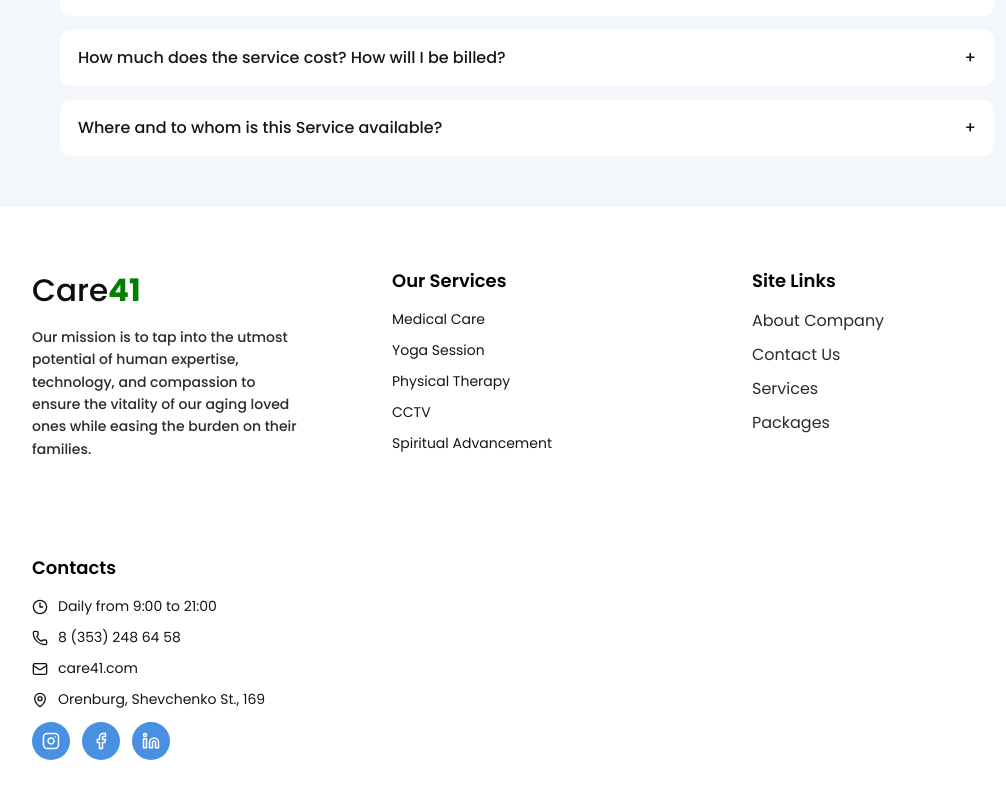
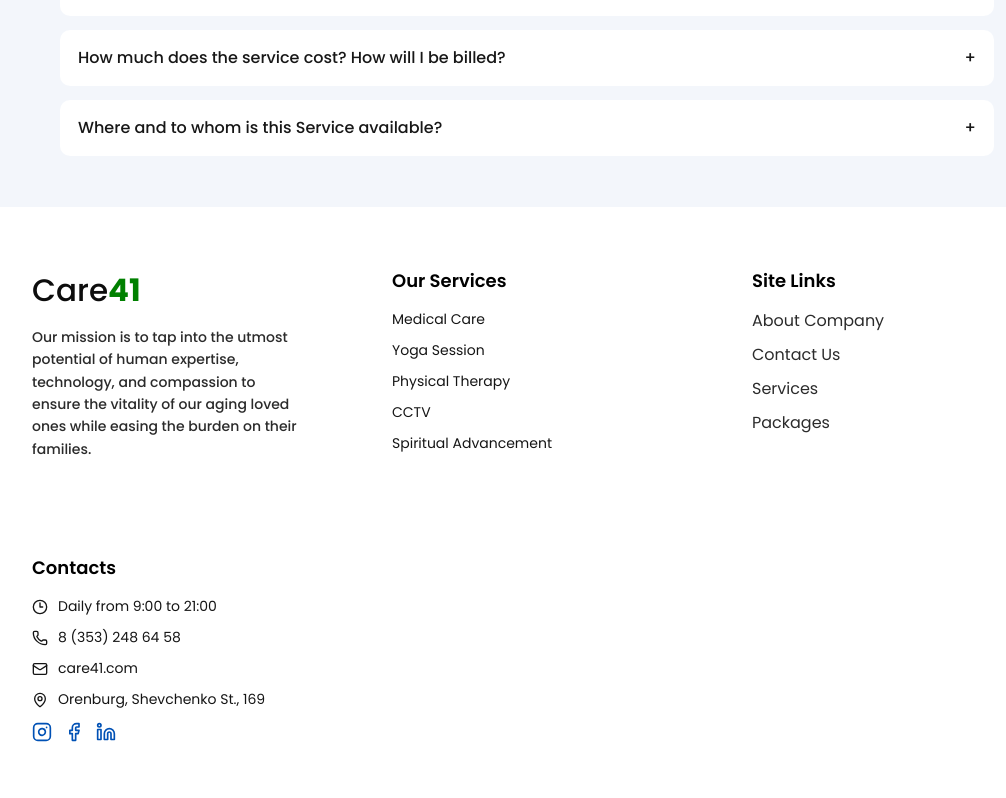
Before and after one commit to primaayushikumbhare25/care41-practice, a Next.js app: page / in a window 1280 px wide. Shown: the part 4807-5605 px from the top of the page, without its empty margins (113-1119 px from the left). Built offline with nearby package versions, Linux system fonts and the light colour scheme.

Commit message:
Apply review feedback and add footer data mapping

```diff
--- a/components/CaregiverService/index.css
+++ b/components/CaregiverService/index.css
@@ -4,7 +4,7 @@
   padding: 60px 20px;
 }
 
-/* .caregiver-card {
+ .caregiver-card {
   background-color: #6cc57c;
   border-radius: 14px;
   width: 100%;
@@ -12,21 +12,8 @@
   padding: 50px;
   display: flex;
   justify-content: space-between;
-  align-items: center;
-} */
- .caregiver-card {
-  background-color: #6cc57c;
-  border-radius: 14px;
-  width: 100%;
-  max-width: 1200px;
-  padding: 50px 50px 50px 50px;
-  display: flex;
-  justify-content: space-between;
   align-items: flex-end;
 }
-
-
-/* LEFT */
 
 .caregiver-left {
   width: 55%;
@@ -78,8 +65,6 @@
   opacity: 0.9;
 }
 
-/* RIGHT IMAGE */
-
 .caregiver-right img {
   object-fit: contain;
   margin-bottom: -50px;
@@ -110,9 +95,6 @@
   font-size: 15px;
 }
 
-
-
-
 @media (max-width: 900px) {
   .caregiver-card {
     flex-direction: column;
--- a/components/CaregiverService/index.tsx
+++ b/components/CaregiverService/index.tsx
@@ -1,4 +1,3 @@
-
 "use client";
 import React, { useState } from "react";import Image from "next/image";
 import "./index.css";
@@ -42,7 +41,6 @@ export default function CaregiverService() {
              value = {email}
              onChange = {(e) => setEmail(e.target.value)}
              />
-            {/* <input type="tel" placeholder="+91 Phone number (optional)" /> */}
             <div className="phone-group">
               <select>
                 <option value="+91">+91</option>
--- /dev/null
+++ b/components/Footer/footer.ts
@@ -0,0 +1,29 @@
+import { Clock3, Facebook, Instagram, Linkedin, Mail, MapPin, Phone } from "lucide-react";
+
+export const services = [
+  "Medical Care",
+  "Yoga Session",
+  "Physical Therapy",
+  "CCTV",
+  "Spiritual Advancement",
+];
+
+export const siteLinks = [
+  { name: "About Company", path: "/aboutcompany" },
+  { name: "Contact Us", path: "contactus" },
+  { name: "Services", path: "/services" },
+  { name: "Packages", path: "/packages" },
+];
+
+export const socialDetails = [
+  { icon: Clock3, text: "Daily from 9:00 to 21:00" },
+  { icon: Phone, text: "8 (353) 248 64 58" },
+  { icon: Mail, text: "care41.com" },
+  { icon: MapPin, text: "Orenburg, Shevchenko St., 169" },
+];
+
+export const socialLinks = [
+  { icon: Instagram, link: "https://www.instagram.com/" },
+  { icon: Facebook, link: "https://www.facebook.com/" },
+  { icon: Linkedin, link: "https://www.linkedin.com/login" },
+];
--- a/components/Footer/index.tsx
+++ b/components/Footer/index.tsx
@@ -1,20 +1,16 @@
 import Link from "next/link";
 import "./index.css";
 import {
-  Clock3,
-  Linkedin,
-  Facebook,
-  Instagram,
-  Mail,
-  MapPin,
-  Phone,
-  LinkedinIcon,
-} from "lucide-react";
+  services ,
+  siteLinks ,
+  socialLinks,
+  socialDetails,
+}from "./footer"
 
 export default function Footer() {
   return (
     <footer className="footer">
-      {/* About Section */}
+
       <div className="footer-box">
         <div className="about-website">
           <h1 className="footer-logo">
@@ -32,81 +28,46 @@ export default function Footer() {
       <div className="footer-section">
         <h1 className="footer-title">Our Services</h1>
         <ul className="footer-list">
-          <li className="footer-item">Medical Care</li>
-          <li className="footer-item">Yoga Session</li>
-          <li className="footer-item">Physical Therapy</li>
-          <li className="footer-item">CCTV</li>
-          <li className="footer-item">Spiritual Advancement</li>
+         {services.map((service , index) => (
+          <li key = {index} className = "footer-item">
+            {service}
+          </li>
+         ))}
         </ul>
       </div>
 
-      {/* Site Links Section */}
+
       <div className="footer-section">
         <h1 className="footer-title">Site Links</h1>
         <ul className="footer-list">
-          <li className="footer-item">
-            <Link className="footer-link" href="/aboutcompany">
-              About Company
-            </Link>
-          </li>
-          <li className="footer-item">
-            <Link className="footer-link" href="/contactus">
-              Contact Us
-            </Link>
-          </li>
-          <li className="footer-item">
-            <Link className="footer-link" href="/services">
-              Services
-            </Link>
-          </li>
-          <li className="footer-item">
-            <Link className="footer-link" href="/packages">
-              Packages
-            </Link>
-          </li>
+          {siteLinks.map((item, index) => (
+            <li key={index} className="footer-item">
+              <Link className="footer-link" href={item.path}>
+                {item.name}
+              </Link>
+            </li>
+          ))}
         </ul>
       </div>
 
       <div className="footer-section">
         <h1 className="footer-title">Contacts</h1>
+        {socialDetails.map((item , index) => {
+          const Icon = item.icon;
+          return(
+            <li key = {index} className = "footer-item"> <Icon /> <span>{item.text}</span></li>
+          );
+        })}
 
-        <ul className="footer-list">
-          <li className="footer-item">
-            <Clock3 />
-            <span>Daily from 9:00 to 21:00</span>
-          </li>
-
-          <li className="footer-item">
-            <Phone />
-            <span>8 (353) 248 64 58</span>
-          </li>
-
-          <li className="footer-item">
-            <Mail />
-            <span>care41.com</span>
-          </li>
-
-          <li className="footer-item">
-            <MapPin />
-            <span>Orenburg, Shevchenko St., 169</span>
-          </li>
-
-          <li className="footer-socials">
-  <a href="https://www.instagram.com/" className="social-icon">
-    <Instagram />
-  </a>
-
-  <a href="https://www.facebook.com/" className="social-icon">
-    <Facebook />
-  </a>
-
-  <a href="https://www.linkedin.com/login" className="social-icon">
-    <Linkedin />
-  </a>
-</li>
-
-        </ul>
-      </div>
+        <li className = "footer-socials">
+          {socialLinks.map((social , index) => {
+            const Icon = social.icon;
+            return (
+              <a key = {index} className = "socia-icon" target = "_blank" href = {social.link}><Icon /></a>
+            );
+          })}
+        </li>
+       </div>
     </footer>
   );
 }
--- a/components/QueAndAns/index.css
+++ b/components/QueAndAns/index.css
@@ -20,7 +20,7 @@
     margin-top: 30px;
   display: flex;
   flex-direction: column;
-  gap: 14px; /* space between each question box */
+  gap: 14px;
 }
 
 .faq-item {
```
Also changed, not shown: components/ServiceSection/index.css (+0 -8 lines).
